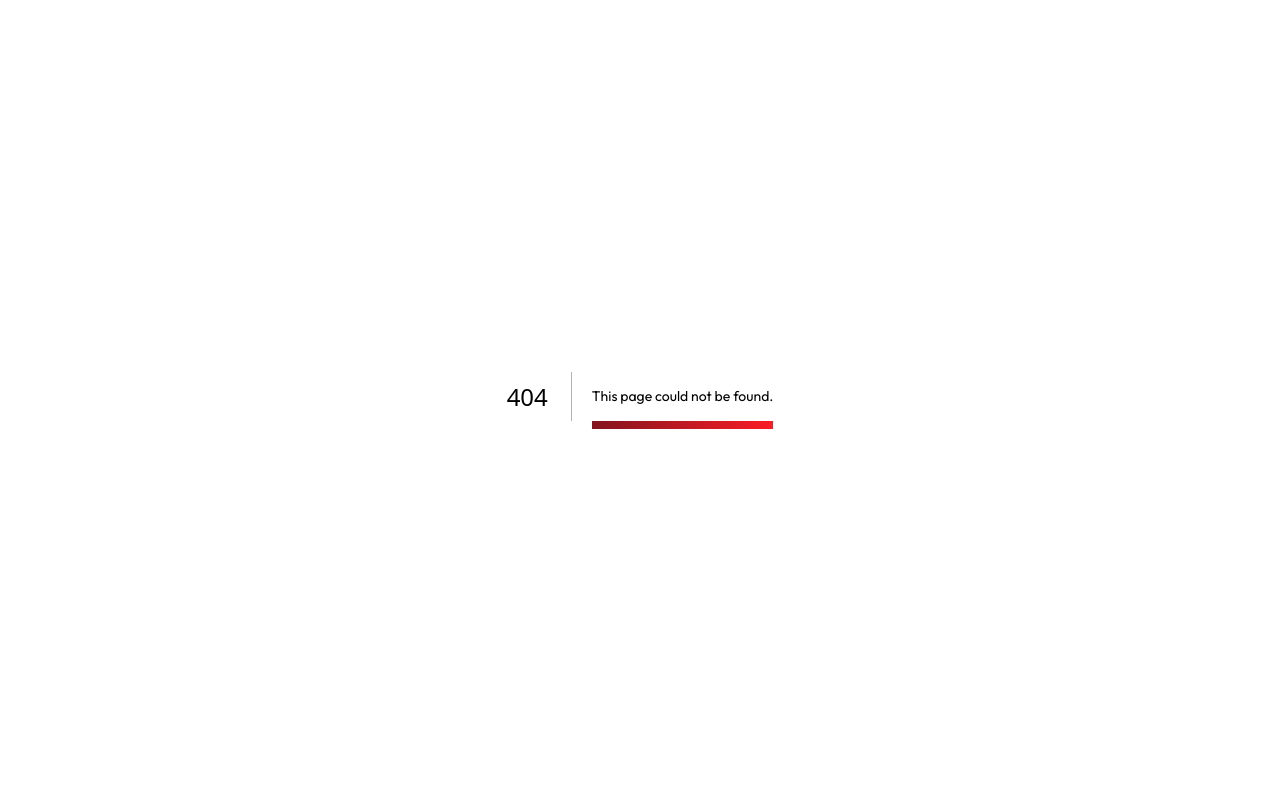
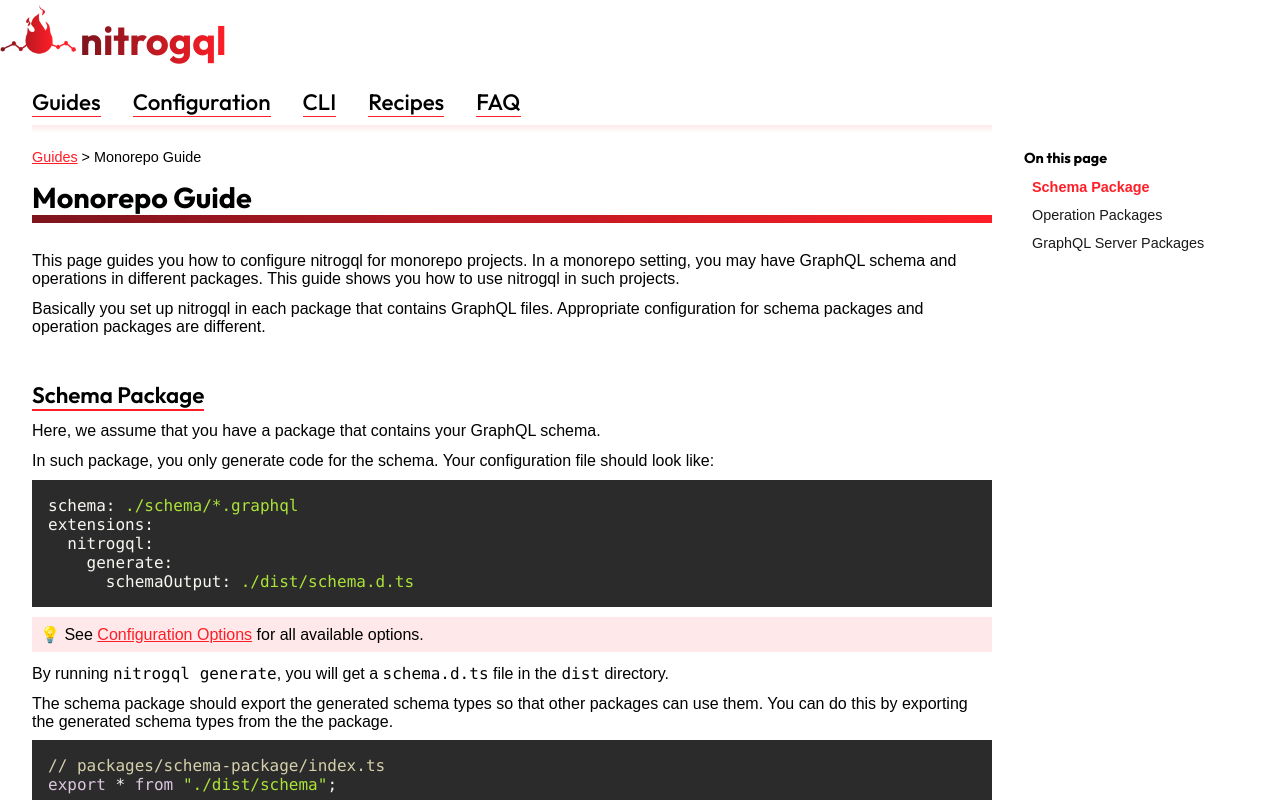
Before and after one commit to uhyo/nitrogql, a Next.js app in the folder website/: page /guides/monorepo in a window 1280 px wide. Before the commit this address had no page. Built offline with nearby package versions, Linux system fonts and the light colour scheme.

Commit message:
docs(website): add monorepo guide

```diff
--- /dev/null
+++ b/website/src/app/(docs)/guides/monorepo/page.tsx
@@ -0,0 +1,116 @@
+import { Highlight } from "@/app/_utils/Highlight";
+import { Toc } from "../../_toc";
+import { Breadcrumb } from "@/app/_utils/Breadcrumb";
+import { Hint } from "@/app/_utils/Hint";
+import Link from "next/link";
+
+export default function GettingStarted() {
+  return (
+    <Toc>
+      <main>
+        <Breadcrumb
+          parents={[{ label: "Guides", href: "/guides" }]}
+          current="Monorepo Guide"
+        />
+        <h2>Monorepo Guide</h2>
+
+        <p>
+          This page guides you how to configure nitrogql for monorepo projects.
+          In a monorepo setting, you may have GraphQL schema and operations in
+          different packages. This guide shows you how to use nitrogql in such
+          projects.
+        </p>
+
+        <p>
+          Basically you set up nitrogql in each package that contains GraphQL
+          files. Appropriate configuration for schema packages and operation
+          packages are different.
+        </p>
+
+        <h3 id="schema-package">Schema Package</h3>
+        <p>
+          Here, we assume that you have a package that contains your GraphQL
+          schema.
+        </p>
+        <p>
+          In such package, you only generate code for the schema. Your
+          configuration file should look like:
+        </p>
+        <Highlight language="yaml">
+          {`schema: ./schema/*.graphql
+extensions:
+  nitrogql:
+    generate:
+      schemaOutput: ./dist/schema.d.ts
+`}
+        </Highlight>
+        <Hint>
+          💡 See{" "}
+          <Link href="/configuration/options">Configuration Options</Link> for
+          all available options.
+        </Hint>
+
+        <p>
+          By running <code>nitrogql generate</code>, you will get a{" "}
+          <code>schema.d.ts</code> file in the <code>dist</code> directory.
+        </p>
+
+        <p>
+          The schema package should export the generated schema types so that
+          other packages can use them. You can do this by exporting the
+          generated schema types from the the package.
+        </p>
+        <Highlight language="typescript">
+          {`// packages/schema-package/index.ts
+export * from "./dist/schema";
+`}
+        </Highlight>
+
+        <h3 id="operation-packages">Operation Packages</h3>
+        <p>
+          In the operation packages, you generate code for operations. Your
+          configuration file should look like:
+        </p>
+        <Highlight language="yaml">
+          {`schema: ../schema-package/schema/*.graphql
+documents: ./app/**/*.graphql
+extensions:
+  nitrogql:
+    generate:
+      schemaModuleSpecifier: "@your-org/schema-package"
+`}
+        </Highlight>
+        <p>
+          Note that the <code>schema</code> option is still required, and should
+          point to <code>.graphql</code> files that contain the schema
+          definitions. You need to use relative paths that go beyond the package
+          boundary.
+        </p>
+        <p>
+          You must also specify the <code>schemaModuleSpecifier</code> option.
+          This option tells nitrogql to import the generated schema types using
+          the specified module specifier. This option is required if you want to
+          only generate code for operations.
+        </p>
+        <p>
+          By running <code>nitrogql generate</code>, you will get TypeScript
+          files generated next to your GraphQL files.
+        </p>
+        <p>
+          As the <code>schemaModuleSpecifier</code> option suggests, operation
+          packages will depend on the schema package.
+        </p>
+
+        <h3 id="using-the-generated-code">GraphQL Server Packages</h3>
+        <p>
+          Currently, nitrogql does not support generating code for implementing
+          GraphQL servers.
+        </p>
+        <p>
+          Support for GraphQL servers is on the roadmap with the highest
+          priority.
+        </p>
+      </main>
+    </Toc>
+  );
+}
--- a/website/src/app/(docs)/guides/page.tsx
+++ b/website/src/app/(docs)/guides/page.tsx
@@ -12,6 +12,7 @@ export default function Guides() {
           <Link href="/guides/using-graphql">
             Using GraphQL in TypeScript projects
           </Link>
+          <Link href="/guides/monorepo">Monorepo Guide</Link>
         </InPageNav>
       </main>
     </Toc>
```
